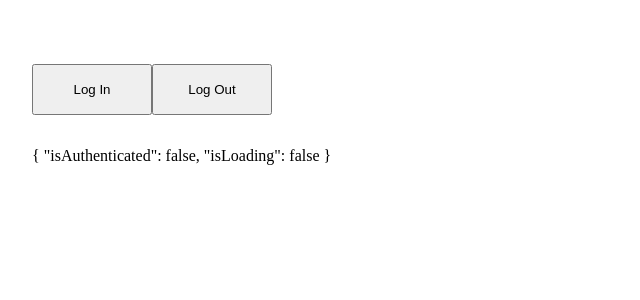
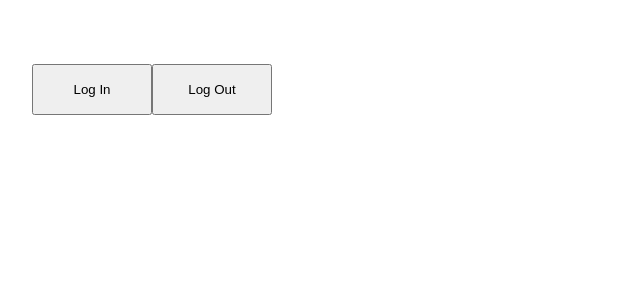
Before and after one commit to aselwilliams/Login-auth0, a React (Create React App) app: page / in a window 1280 px wide. Shown: the top 300 px of the page, without its empty margins (0-640 px from the left). Built offline with nearby package versions, Linux system fonts and the light colour scheme.

Commit message:
user info is rendered

```diff
--- a/package.json
+++ b/package.json
@@ -9,6 +9,7 @@
     "@testing-library/user-event": "^13.5.0",
     "react": "^18.2.0",
     "react-dom": "^18.2.0",
+    "react-json-pretty": "^2.2.0",
     "react-scripts": "5.0.1",
     "web-vitals": "^2.1.4"
   },
--- a/src/components/Profile.js
+++ b/src/components/Profile.js
@@ -1,12 +1,20 @@
 import { useAuth0 } from '@auth0/auth0-react'
 import React from 'react'
+import JSONPretty from 'react-json-pretty'
 
 function Profile() {
-    const user=useAuth0()
+    const {user, isAuthenticated}=useAuth0()
   return (
+      isAuthenticated && (
     <div>
+        <img src={user.picture} alt={user.name} />
+        <h2>{user.name}</h2>
+        <p>{user.email}</p>
+        <JSONPretty data={user} />
         {JSON.stringify(user, null, 2)}
     </div>
+      )
+
   )
 }
 
```
Also changed, not shown: 1 other file (tests, documents, lock files or other folders).
